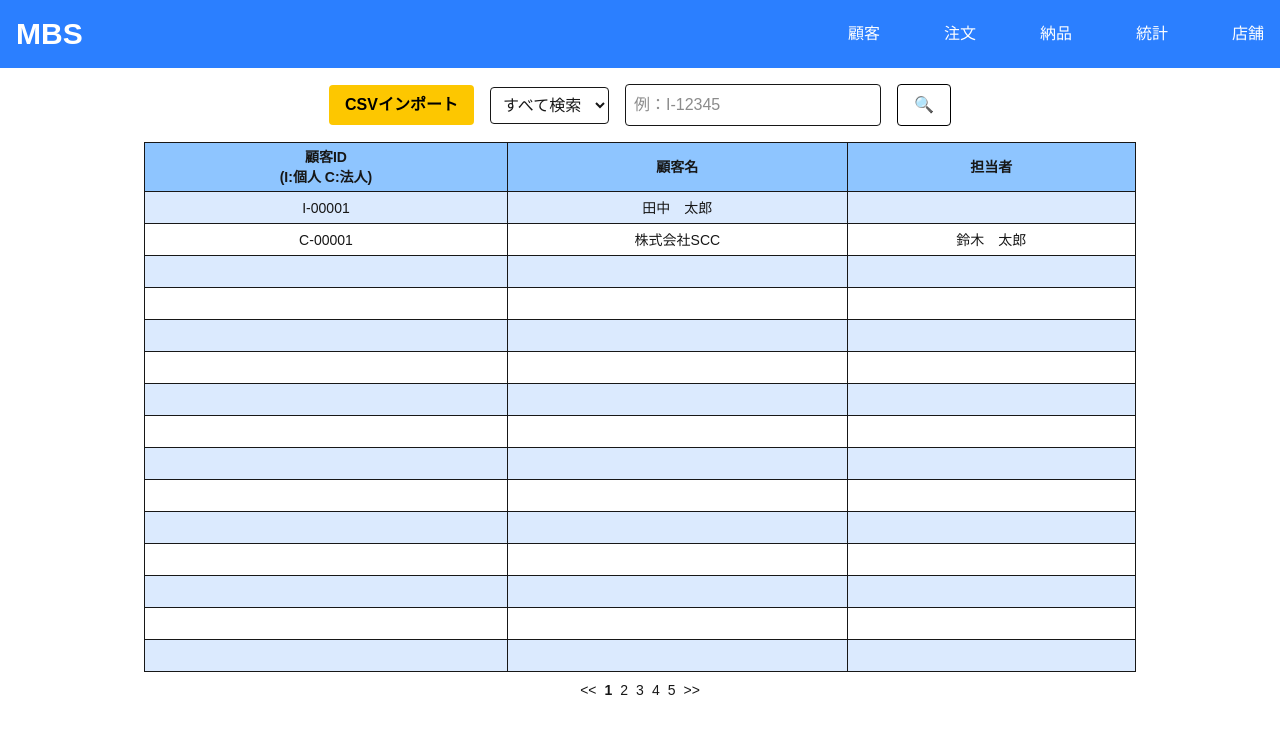
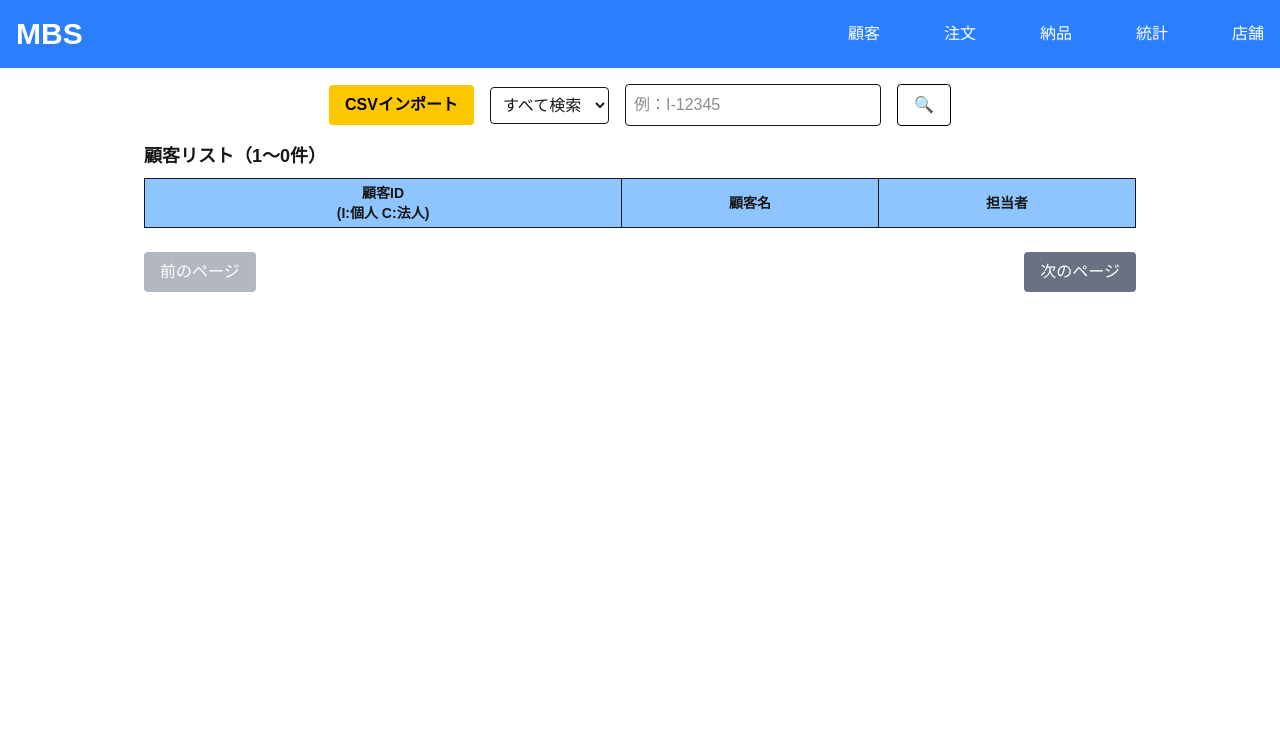
Before and after one commit to wasabi49/ocs-systemDevelopmentExercises, a Next.js app in the folder mbs/: page /Home/CustomerList in a window 1280 px wide. Shown: the top 734 px of the page. Built offline with nearby package versions, Linux system fonts and the light colour scheme.

Commit message:
CSVのインポート完成

```diff
--- a/mbs/app/Home/CustomerList/components/Modal.tsx
+++ b/mbs/app/Home/CustomerList/components/Modal.tsx
@@ -1,34 +1,75 @@
-import React from 'react';
+import React, { useState } from 'react';
+import Papa from 'papaparse';
 
 export type ModalProps = {
   open: boolean;
   onCancel: () => void;
-  onOk: () => void;
+  onOk: (data: string[][]) => void;
 };
 
-const Modal = (props: ModalProps) => {
-  return props.open ? (
+const Modal = ({ open, onCancel, onOk }: ModalProps) => {
+  const [fileNames, setFileNames] = useState<string[]>([]);
+  const [csvData, setCsvData] = useState<string[][]>([]);
+
+  const handleFileUpload = (e: React.ChangeEvent<HTMLInputElement>) => {
+    const files = e.target.files;
+    if (!files || files.length === 0) return;
+
+    const file = files[0];
+    setFileNames([file.name]); // ここでファイル名を保存
+
+    const reader = new FileReader();
+    reader.onload = () => {
+      const text = reader.result as string;
+
+      Papa.parse(text, {
+        complete: (result) => {
+          setCsvData(result.data as string[][]);
+        },
+        encoding: "Shift_JIS", // Shift_JISに対応
+      });
+    };
+    reader.readAsText(file, "Shift_JIS"); // 明示的にShift_JISで読む
+  };
+
+  return open ? (
     <>
-      <div className="bg-white  top-1/2 left-1/2 transform -translate-x-1/2 -translate-y-1/2 w-80 h-48 p-5 flex flex-col items-start absolute z-20">
-        <h1 className="text-xl font-bold mb-5">CSVファイルをインポート</h1>
-        <p className="text-lg mb-5">文字コード:Shift_JIS</p>
+      <div className="bg-white top-1/2 left-1/2 transform -translate-x-1/2 -translate-y-1/2 w-96 p-5 flex flex-col absolute z-20">
+        <h1 className="text-xl font-bold mb-2">CSVファイルをインポート</h1>
+        <p className="text-sm mb-2">文字コード: Shift_JIS</p>
+
+        <div className="mb-3">
+          <label htmlFor="csv-upload" className="cursor-pointer bg-blue-500 hover:bg-blue-600 text-white text-sm py-2 px-4 rounded inline-block">
+            ファイルを選択
+          </label>
+          <input
+            id="csv-upload"
+            type="file"
+            accept=".csv"
+            onChange={handleFileUpload}
+            className="hidden"
+          />
+        </div>
+
+        {/* ファイル名を改行して表示 */}
+        {fileNames.length > 0 && (
+          <div className="text-xs text-gray-600 mb-3 whitespace-pre-line">
+            {fileNames.join('\n')}
+          </div>
+        )}
+
         <div className="flex mt-auto w-full">
           <button
             className="bg-slate-900 hover:bg-slate-700 text-white px-8 py-2 mx-auto"
-            onClick={() => props.onOk()}
+            onClick={() => onOk(csvData)}
           >
             インポート
           </button>
         </div>
       </div>
-      <div
-        className="fixed bg-black bg-opacity-50 w-full h-full z-10"
-        onClick={() => props.onCancel()}
-      ></div>
+      <div className="fixed bg-black bg-opacity-50 w-full h-full z-10" onClick={onCancel}></div>
     </>
-  ) : (
-    <></>
-  );
+  ) : null;
 };
 
 export default Modal;
--- a/mbs/app/Home/CustomerList/page.tsx
+++ b/mbs/app/Home/CustomerList/page.tsx
@@ -9,25 +9,37 @@ type Order = {
   managerName: string;
 };
 
-// ダミーデータ（OスタートID）
-const dummyOrders: Order[] = [
-  { id: 'I-00001', customerName: '田中　太郎', managerName: ''},
-  { id: 'C-00001', customerName: '株式会社SCC', managerName: '鈴木　太郎'},
-];
+// CSVファイルインポート後のデータ整形
+const chunkOrders = (orders: Order[], chunkSize = 15): Order[][] => {
+  const chunks: Order[][] = [];
+  for (let i = 0; i < orders.length; i += chunkSize) {
+    chunks.push(orders.slice(i, i + chunkSize));
+  }
+  return chunks;
+};
 
 export default function CustormerListPage() {
   const [searchField, setSearchField] = useState<'すべて' | '顧客ID' | '顧客名' | '担当者'>('すべて');
   const [searchKeyword, setSearchKeyword] = useState('');
-  const [orders, setOrders] = useState<Order[]>(dummyOrders);
+  const [orders, setOrders] = useState<Order[]>([]);
   const [isOpen, setIsOpen] = useState(false);
-
-  const handleSort = (field: keyof Order) => {
-    const sorted = [...orders].sort((a, b) => (a[field] > b[field] ? 1 : -1));
-    setOrders(sorted);
-  };
+  const [currentPage, setCurrentPage] = useState(0); // 現在のページ番号
 
   const handleSearch = () => {
     console.log('検索確定：', searchKeyword);
+  };
+
+  const handleImport = (data: string[][]) => {
+    const mappedOrders = data
+      .slice(1) // 1行目をスキップ
+      .filter(row => row.length >= 3 && (row[0] || row[1] || row[2])) // 空行と不完全な行を除外
+      .map(row => ({
+        id: row[0] || '',
+        customerName: row[1] || '',
+        managerName: row[2] || '',
+      }));
+    setOrders(mappedOrders);
+    setIsOpen(false);
   };
 
   const filteredOrders = orders.filter(order => {
@@ -41,17 +53,28 @@ export default function CustormerListPage() {
     return order[searchField as keyof Order].includes(searchKeyword);
   });
 
-  // 15行確保
-  const displayedOrders = [...filteredOrders];
-  while (displayedOrders.length < 15) {
-    displayedOrders.push({ id: '', customerName: '', managerName: ''});
+  const chunkedOrders = chunkOrders(filteredOrders);
+
+  // 現在のページのデータを取得
+  const currentOrders = chunkedOrders[currentPage] || [];
+
+  const handleNextPage = () => {
+    if (currentPage < chunkedOrders.length - 1) {
+      setCurrentPage(currentPage + 1);
     }
+  };
+
+  const handlePreviousPage = () => {
+    if (currentPage > 0) {
+      setCurrentPage(currentPage - 1);
+    }
+  };
 
   return (
     <>
-    <MessageDialog open={isOpen} onCancel={() => setIsOpen(false)} onOk={() => setIsOpen(false)} />
+      <MessageDialog open={isOpen} onCancel={() => setIsOpen(false)} onOk={handleImport} />
       <div className="p-4 max-w-screen-lg mx-auto">
-      {/* 注文追加ボタン＋検索 */}
+        {/* CSVインポートボタン＋検索 */}
         <div className="flex flex-col sm:flex-row items-center justify-center gap-4 mb-4">
           <button onClick={() => setIsOpen(true)} className="bg-yellow-400 hover:bg-yellow-500 text-black font-bold py-2 px-4 rounded">
             CSVインポート
@@ -84,19 +107,20 @@ export default function CustormerListPage() {
           </button>
         </div>
 
-      {/* テーブル */}
-      <div className="overflow-x-auto">
+        {/* 現在のページのテーブル表示 */}
+        <div className="mb-6">
+          <h2 className="font-bold text-lg mb-2">顧客リスト（{currentPage * 15 + 1}〜{currentPage * 15 + currentOrders.length}件）</h2>
           <table className="w-full border-collapse text-center text-sm">
             <thead className="bg-blue-300">
               <tr>
-              <th className="border px-2 py-1 cursor-pointer" onClick={() => handleSort('id')}>顧客ID<br></br>(I:個人 C:法人)</th>
-              <th className="border px-2 py-1 cursor-pointer" onClick={() => handleSort('customerName')}>顧客名</th>
-              <th className="border px-2 py-1 cursor-pointer" onClick={() => handleSort('managerName')}>担当者</th>
+                <th className="border px-2 py-1">顧客ID<br/>(I:個人 C:法人)</th>
+                <th className="border px-2 py-1">顧客名</th>
+                <th className="border px-2 py-1">担当者</th>
               </tr>
             </thead>
             <tbody>
-            {displayedOrders.map((order, index) => (
-              <tr key={index} className={`${index % 2 === 0 ? 'bg-blue-100' : 'bg-white'} h-8`}>
+              {currentOrders.map((order, rowIndex) => (
+                <tr key={rowIndex} className={`${rowIndex % 2 === 0 ? 'bg-blue-100' : 'bg-white'} h-8`}>
                   <td className="border px-2 py-1">{order.id}</td>
                   <td className="border px-2 py-1">{order.customerName}</td>
                   <td className="border px-2 py-1">{order.managerName}</td>
@@ -106,15 +130,23 @@ export default function CustormerListPage() {
           </table>
         </div>
 
-      {/* ページネーション */}
-      <div className="mt-2 text-center text-sm">
-        <span className="mx-1 cursor-pointer">&lt;&lt;</span>
-        <span className="mx-1 cursor-pointer font-bold">1</span>
-        <span className="mx-1 cursor-pointer">2</span>
-        <span className="mx-1 cursor-pointer">3</span>
-        <span className="mx-1 cursor-pointer">4</span>
-        <span className="mx-1 cursor-pointer">5</span>
-        <span className="mx-1 cursor-pointer">&gt;&gt;</span>
+        {/* ページネーションボタン */}
+        <div className="flex justify-between mt-4">
+          <button
+            onClick={handlePreviousPage}
+            disabled={currentPage === 0}
+            className="bg-gray-500 text-white px-4 py-2 rounded disabled:opacity-50"
+          >
+            前のページ
+          </button>
+
+          <button
+            onClick={handleNextPage}
+            disabled={currentPage === chunkedOrders.length - 1}
+            className="bg-gray-500 text-white px-4 py-2 rounded disabled:opacity-50"
+          >
+            次のページ
+          </button>
         </div>
       </div>
     </>
--- a/mbs/package.json
+++ b/mbs/package.json
@@ -11,6 +11,7 @@
   },
   "dependencies": {
     "next": "15.3.1",
+    "papaparse": "^5.5.2",
     "react": "^19.0.0",
     "react-dom": "^19.0.0"
   },
```
Also changed, not shown: 1 other file (tests, documents, lock files or other folders). Lines whose indentation alone changed are shown as unchanged.
